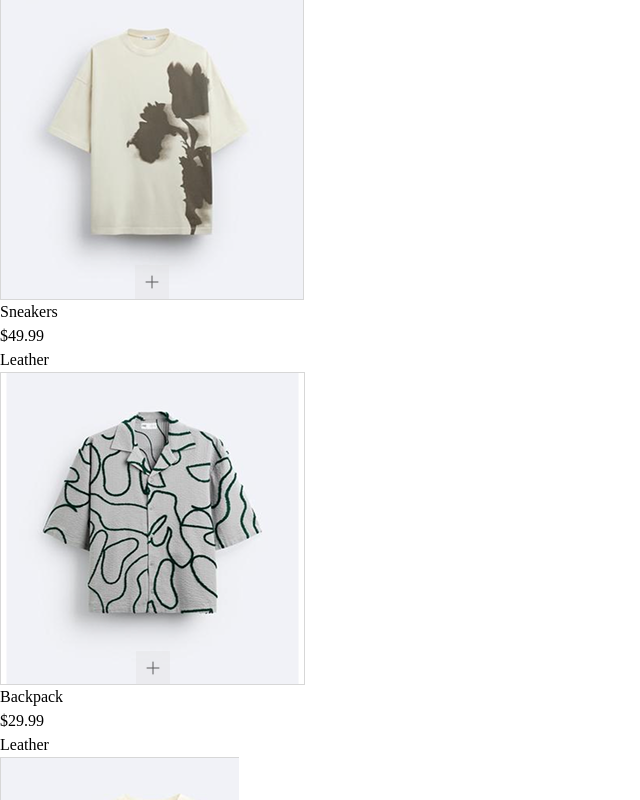
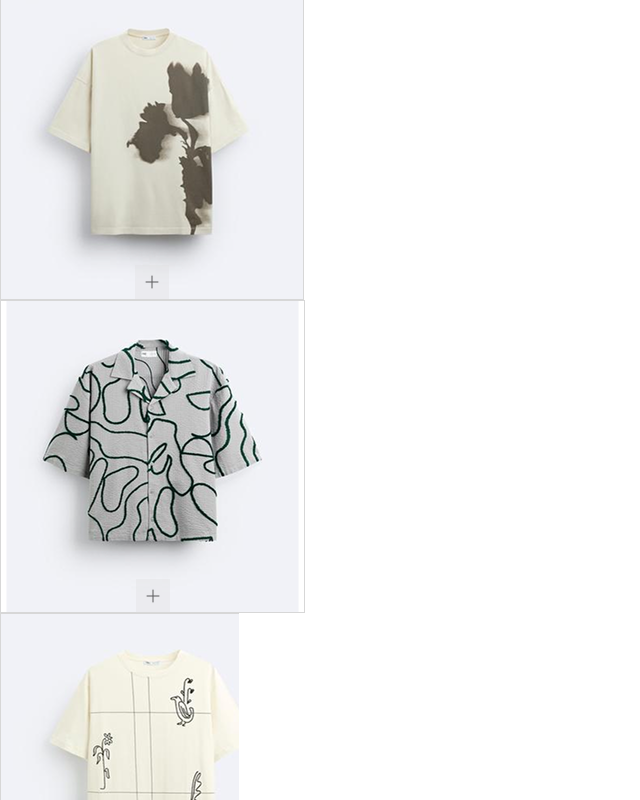
Before and after one commit to faris-dm/Amir-cloth-shop, a React (Vite) app: page / in a window 1280 px wide. Shown: the part 1347-2147 px from the top of the page, without its empty margins (0-640 px from the left). Built offline with nearby package versions, Linux system fonts and the light colour scheme.

Commit message:
feat :add  nav barin home for smonth scroll while using

```diff
--- a/src/pages/Home.jsx
+++ b/src/pages/Home.jsx
@@ -44,6 +44,34 @@ const products = [
     price: "$79.99",
     material: "Metal & Plastic",
     img: Blus_Tishert,
+  },
+  {
+    id: 2,
+    title: "Backpack",
+    price: "$29.99",
+    material: "Leather",
+    img: T_shirt,
+  },
+  {
+    id: 2,
+    title: "Backpack",
+    price: "$29.99",
+    material: "Leather",
+    img: B_shirt,
+  },
+  {
+    id: 2,
+    title: "Backpack",
+    price: "$29.99",
+    material: "Leather",
+    img: SitMan,
+  },
+  {
+    id: 1,
+    title: "Sneakers",
+    price: "$49.99",
+    material: "Leather",
+    img: butyBlack,
   },
 ];
 
@@ -148,32 +176,21 @@ function Home() {
 
             <div>
               <div className="w-full overflow-x-auto md:flex md:gap-4 no-scrollbar">
-                <div className="grid grid-cols-2 gap-4 md:flex md:gap-4">
-                  {products.map((item) => (
-                    <div
-                      key={item.id}
-                      className="p-3  rounded-lg hover:shadow-md transition"
-                    >
+                {/*  */}
+
+                <div className="relative flex items-center">
+                  <div
+                    id=""
+                    className="w-full h-full overflow-x-scroll scroll whitespace-nowrap scroll-smoth"
+                  >
+                    {products.map((items) => (
                       <img
-                        src={item.img}
-                        alt={item.title}
-                        className="w-full rounded-md "
+                        src={items.img}
+                        alt={items.alt}
+                        className="w-[220px] inline-block p-2 cursor-pointer hover:scale-108   ease-in-out duration-300  "
                       />
-
-                      <div className="mt-2 flex items-center justify-between">
-                        <div>
-                          <h3 className="text-sm font-gork font-[600] ">
-                            {item.title}
-                          </h3>
-                          <p className="text-xs opacity-70 ">{item.price}</p>
-                          {/* end here */}
-                        </div>
-                        <p className="text-gray-500  font-gork font-[300] text-sm">
-                          {item.material}
-                        </p>
-                      </div>
-                    </div>
-                  ))}
+                    ))}
+                  </div>
                 </div>
               </div>
 
@@ -185,10 +202,38 @@ function Home() {
     </>
   );
 }
-
+//
 //  <img src={T_shirt} alt="" /> <img src={butyBlack} alt="" />
 //  <img src={Tsmall_shirt} alt="" />
 // <img src={Blus_Tishert} alt="" />
 //
 
 export default Home;
+
+//   <div className="grid md:gap-4">
+//   {products.map((item) => (
+//     <div
+//       key={item.id}
+//       className="p-3  rounded-lg hover:shadow-md transition"
+//     >
+//       <img
+//         src={item.img}
+//         alt={item.title}
+//         className="w-full rounded-md "
+//       />
+
+//       <div className="mt-2 flex items-center justify-between">
+//         <div>
+//           <h3 className="text-sm font-gork font-[600] ">
+//             {item.title}
+//           </h3>
+//           <p className="text-xs opacity-70 ">{item.price}</p>
+//           {/* end here */}
+//         </div>
+//         <p className="text-gray-500  font-gork font-[300] text-sm">
+//           {item.material}
+//         </p>
+//       </div>
+//     </div>
+//   ))}
+// </div>
```
